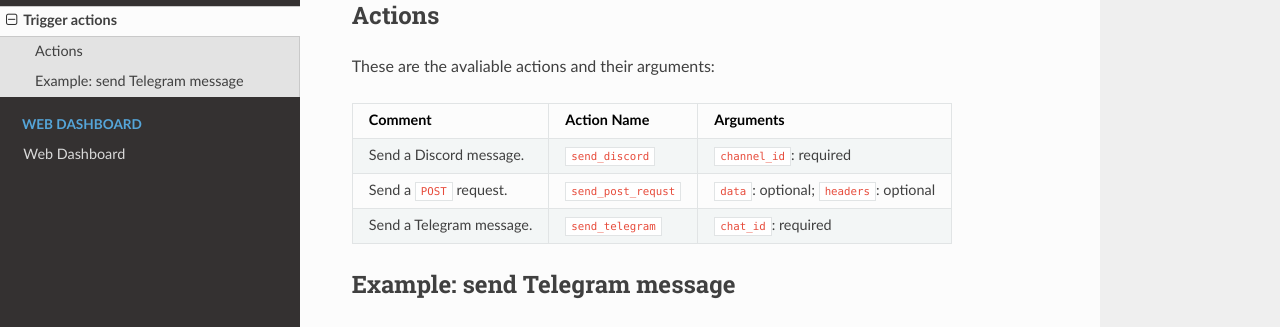
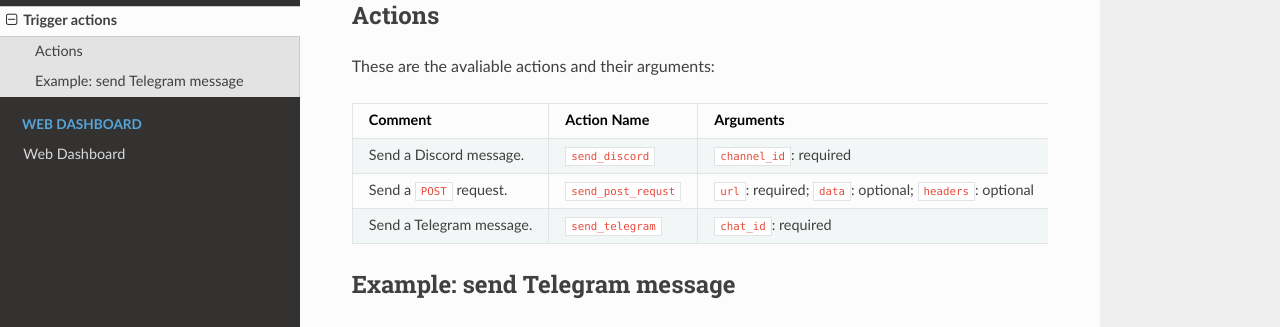
Before and after one commit to ashlog-rest/docs, an MkDocs documentation site: the page built from docs/rest-api/actions.md, in a window 1280 px wide and 1084 px high. Shown: the part 233-560 px from the top of the window. Built offline with MkDocs 1.6.1, drawn with Linux system fonts in a browser that asks for light colours; nearby versions of some CDN libraries.

Commit message:
Edit actions.md

```diff
--- a/docs/rest-api/actions.md
+++ b/docs/rest-api/actions.md
@@ -10,7 +10,7 @@ These are the avaliable actions and their arguments:
 |Comment|Action Name|Arguments|
 |---|---|---|
 |Send a Discord message.|`send_discord`|`channel_id`: required|
-|Send a `POST` request.|`send_post_requst`|`data`: optional; `headers`: optional|
+|Send a `POST` request.|`send_post_requst`|`url`: required; `data`: optional; `headers`: optional|
 |Send a Telegram message.|`send_telegram`|`chat_id`: required|
 
 ## Example: send Telegram message
```
